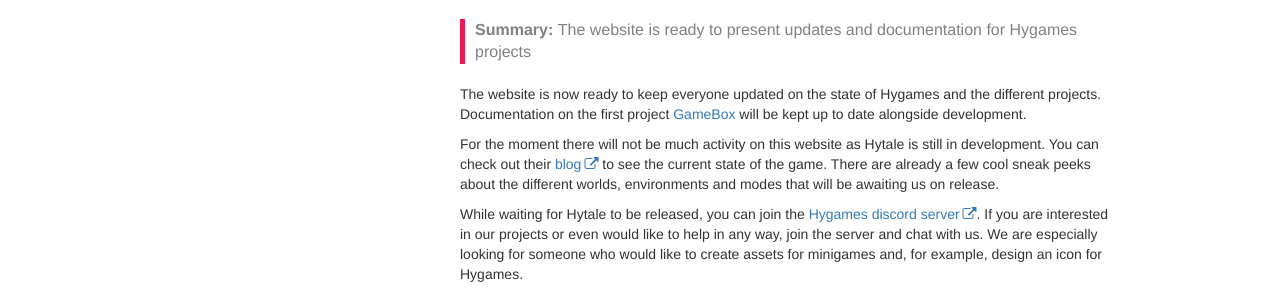
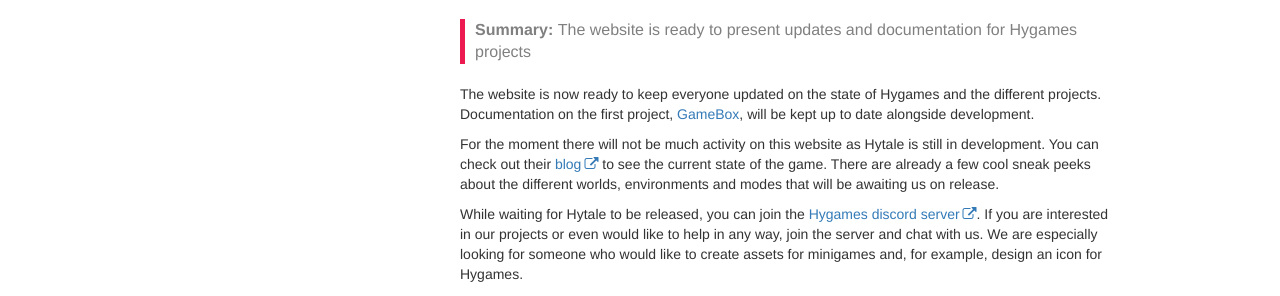
Before and after one commit to hygames/www-hygames-dev, a Jekyll site: the page built from _posts/2019-05-01-website-and-discord.md, in a window 1280 px wide. Shown: the part 158-454 px from the top of the page. Built offline with Jekyll 4.4.1, drawn with Linux system fonts in a browser that asks for light colours; nearby versions of some CDN libraries; comment, search, counter and statistics services are not loaded.

Commit message:
fix gruesome grammar

```diff
--- a/_posts/2019-05-01-website-and-discord.md
+++ b/_posts/2019-05-01-website-and-discord.md
@@ -5,7 +5,7 @@ summary: "The website is ready to present updates and documentation for Hygames
 tags: [news]
 ---
 
-The website is now ready to keep everyone updated on the state of Hygames and the different projects. Documentation on the first project [GameBox]({{ '/gamebox' | relative_url }}) will be kept up to date alongside development.
+The website is now ready to keep everyone updated on the state of Hygames and the different projects. Documentation on the first project, [GameBox]({{ '/gamebox' | relative_url }}), will be kept up to date alongside development.
 
 For the moment there will not be much activity on this website as Hytale is still in development. You can check out their [blog](https://hytale.com/news){: target="_blank"} to see the current state of the game. There are already a few cool sneak peeks about the different worlds, environments and modes that will be awaiting us on release.
 
```
